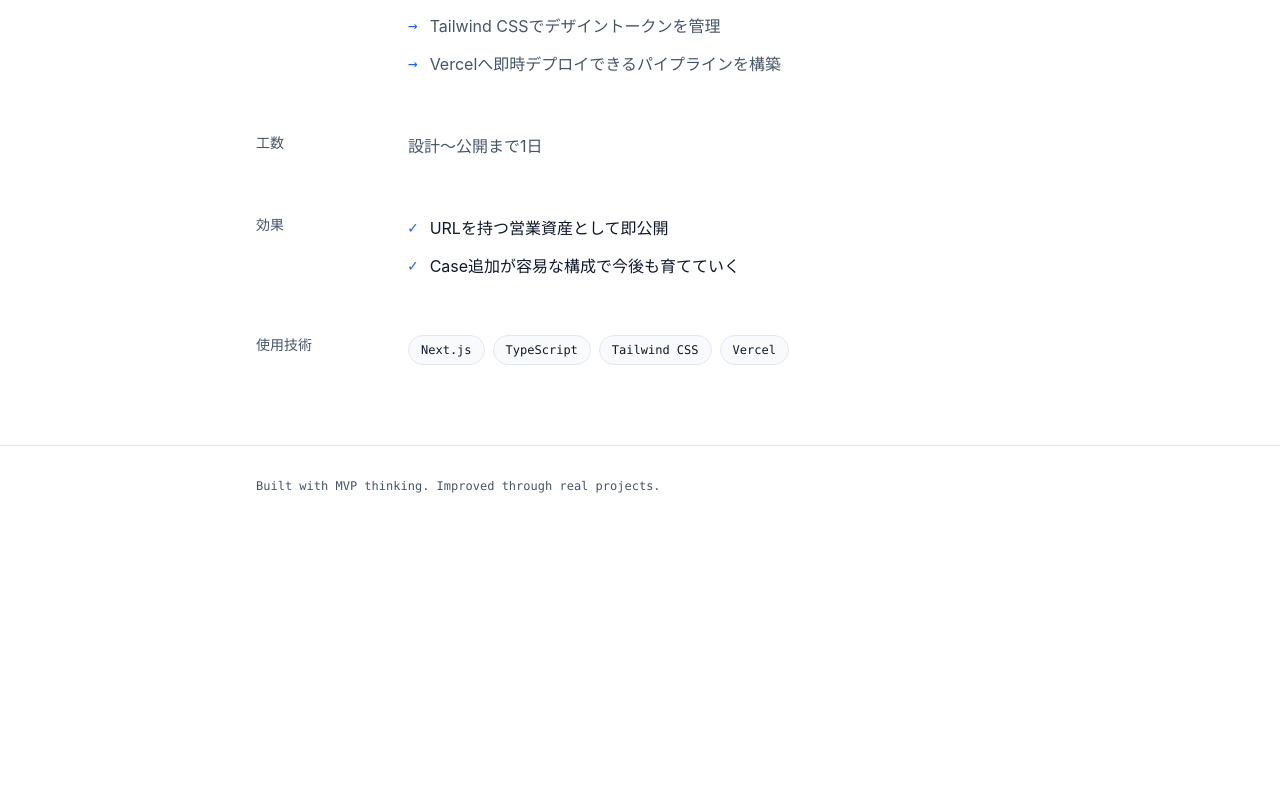
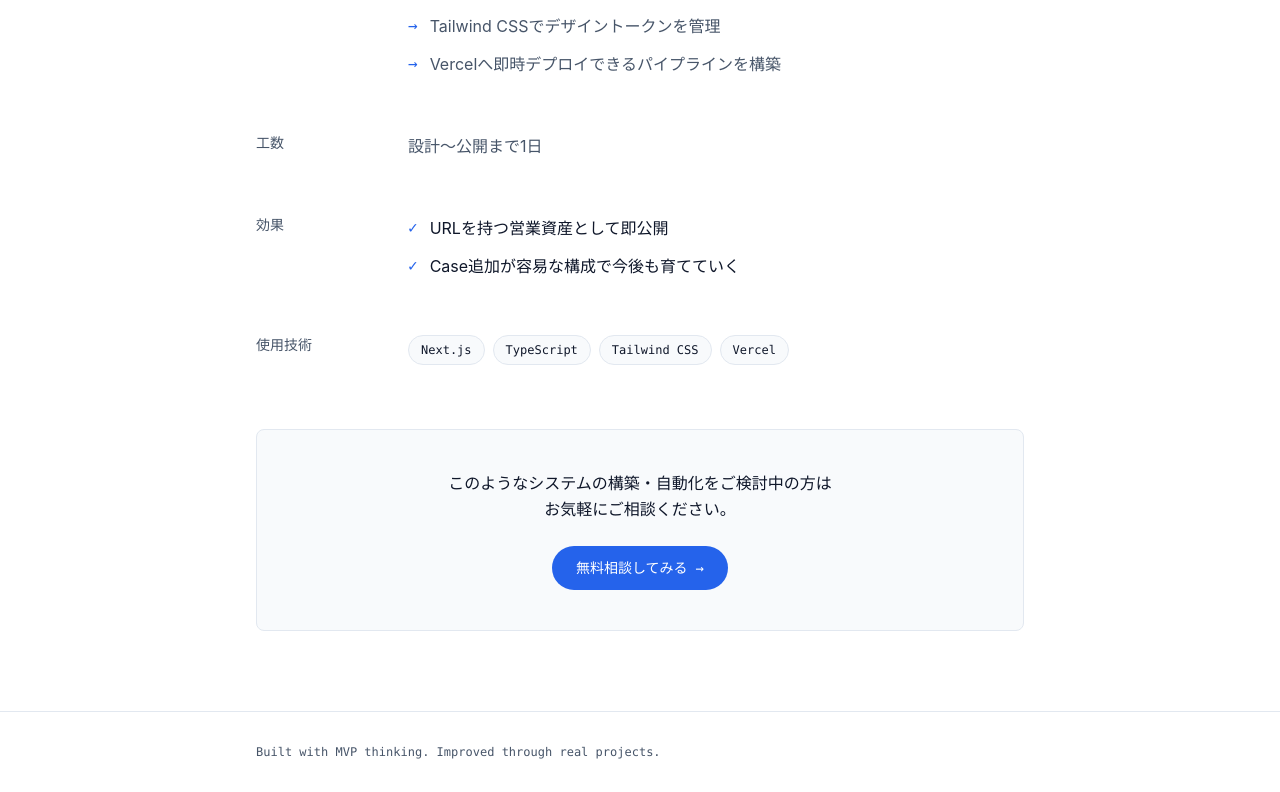
Before and after one commit to nobunori47/ai-engineer-portfolio, a Next.js app: page /works/case-0-portfolio in a window 1280 px wide. Shown: the part 643-1435 px from the top of the page. Before the commit the page ends 1169 px from the top, so only its background shows below. Built offline with nearby package versions, Linux system fonts and the light colour scheme.

Commit message:
問い合わせCTAをファーストビューとWorks詳細ページに追加

```diff
--- a/app/page.tsx
+++ b/app/page.tsx
@@ -34,6 +34,16 @@ export default function Home() {
             AIを活用したWebアプリケーションや業務効率化システムを設計・開発しています。
             ヒアリングから設計、MVP開発、改善まで一貫して対応し、実務で使えるシステムを短期間で形にします。
           </p>
+
+          <div className="mt-8">
+            <a
+              href="#contact"
+              className="inline-flex items-center gap-2 rounded-full bg-[var(--color-accent)] text-white px-6 py-3 text-sm font-medium hover:opacity-90 transition-opacity"
+            >
+              無料相談・お見積もりはこちら
+              <span className="font-[family-name:var(--font-mono)]">→</span>
+            </a>
+          </div>
 
           {/* Process line — signature element */}
           <div className="mt-16 flex items-center gap-2 sm:gap-4 flex-wrap font-[family-name:var(--font-mono)] text-xs sm:text-sm text-[var(--color-text-sub)]">
--- a/app/works/[slug]/page.tsx
+++ b/app/works/[slug]/page.tsx
@@ -238,6 +238,21 @@ export default async function CasePage({
               )}
             </div>
           )}
+
+          <div className="mt-16 rounded-lg border border-[var(--color-border)] bg-[var(--color-bg-card)] px-6 py-10 text-center sm:px-10">
+            <p className="leading-relaxed">
+              このようなシステムの構築・自動化をご検討中の方は
+              <br className="hidden sm:block" />
+              お気軽にご相談ください。
+            </p>
+            <Link
+              href="/#contact"
+              className="mt-6 inline-flex items-center gap-2 rounded-full bg-[var(--color-accent)] text-white px-6 py-3 text-sm font-medium hover:opacity-90 transition-opacity"
+            >
+              無料相談してみる
+              <span className="font-[family-name:var(--font-mono)]">→</span>
+            </Link>
+          </div>
         </div>
       </article>
 
```
